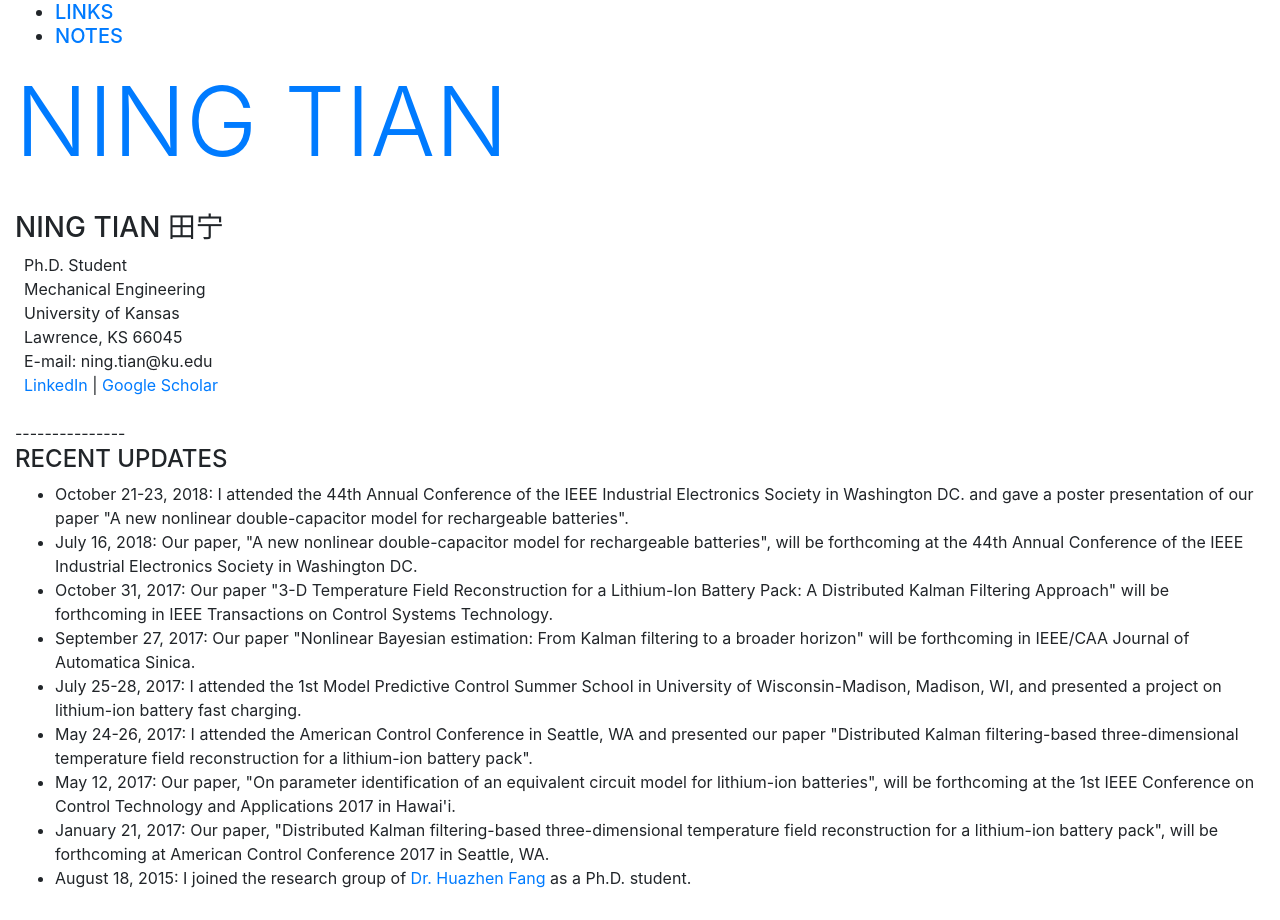
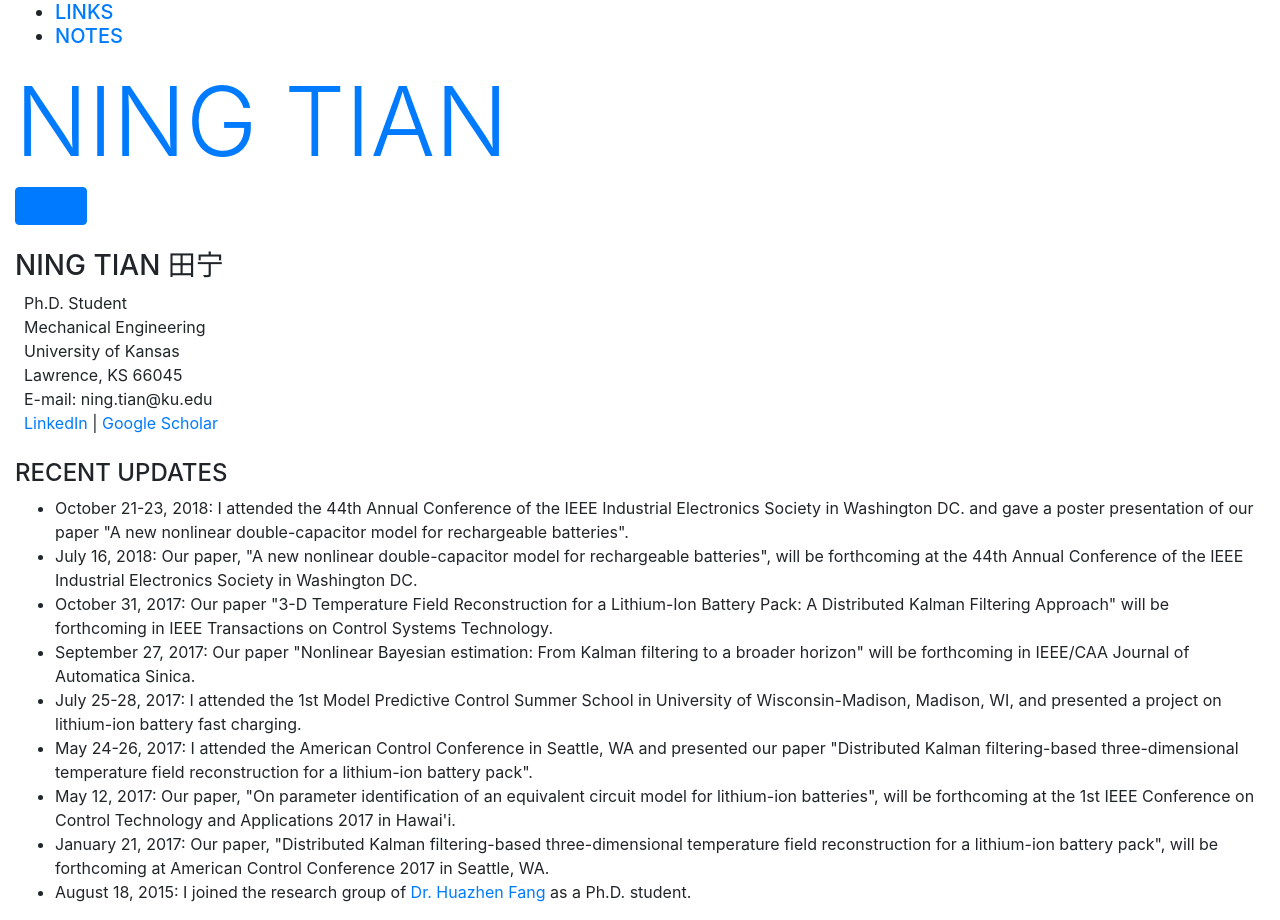
Before and after one commit to ningtian/ningtian.github.io, a Jekyll site: the page index.html, which Jekyll copies as it is, in a window 1280 px wide. Built offline with Jekyll 4.4.1, drawn with Linux system fonts in a browser that asks for light colours.

Commit message:
Update index.html

```diff
--- a/index.html
+++ b/index.html
@@ -1,88 +1,3 @@
-<!--
----
-layout: master
-title: Home
----
-
-<head>
-  <title>Bootstrap Example</title>
-  <meta charset="utf-8">
-  <meta name="viewport" content="width=device-width, initial-scale=1">
-  <link rel="stylesheet" href="https://maxcdn.bootstrapcdn.com/bootstrap/3.3.7/css/bootstrap.min.css">
-  <script src="https://ajax.googleapis.com/ajax/libs/jquery/3.3.1/jquery.min.js"></script>
-  <script src="https://maxcdn.bootstrapcdn.com/bootstrap/3.3.7/js/bootstrap.min.js"></script>
-
-<style>
-div.a {
-    line-height: 1.6;
-}
-ul {
-    display: block;
-    list-style-type: disc;
-    margin-top: 0em;
-    margin-bottom: 2em;
-    margin-left: 0;
-    margin-right: 0;
-    padding-left: 60px;
-}
-ul li { padding: 6px 0px; }
-</style>
-</head>
-
-<div class="row">
-
-	<div class="col-sm-3">
-	<img  class="img-rounded" alt="Ning Tian" src="img/Picture11.jpg" >
-	</div>
-
-	<div itemscope itemtype="http://data-vocabulary.org/Person" class="col-sm-9">
-		<div class="a">
-			<h3>NING TIAN 田宁</h3>
-			Ph.D. Student<br>
-			Mechanical Engineering<br>
-			University of Kansas<br>
-			Lawrence, KS 66045<br>
-			E-mail: ning.tian@ku.edu<br>
-			<a href="https://www.linkedin.com/in/ning-tian-0aa4a6113/">LinkedIn</a> | <a href="https://scholar.google.com/citations?user=BHRe3uoAAAAJ&hl=en">Google Scholar</a><br>
-	         </div>
-	</div>
-</div>
-
-
-<div class="a">
-<h4>RECENT UPDATES</h4>
-<ul>
-<li>October 21-23, 2018: I attended the 44th Annual Conference of the IEEE Industrial Electronics Society in Washington DC. and
-	gave a poster presentation of our paper "A new nonlinear double-capacitor model for rechargeable batteries". </li>
-
-<li>July 16, 2018: Our paper, "A new nonlinear double-capacitor model for rechargeable batteries", will be forthcoming at the 44th
-	Annual Conference of the IEEE Industrial Electronics Society in Washington DC. </li>
-
-<li>October 31, 2017: Our paper "3-D Temperature Field Reconstruction for a Lithium-Ion Battery Pack: A Distributed Kalman
-	Filtering Approach" will be forthcoming in IEEE Transactions on Control Systems Technology. </li>
-
-<li>September 27, 2017: Our paper "Nonlinear Bayesian estimation: From Kalman filtering to a broader horizon" will be forthcoming
-	in IEEE/CAA Journal of Automatica Sinica. </li>
-
-<li>July 25-28, 2017: I attended the 1st Model Predictive Control Summer School in University of Wisconsin-Madison, Madison, WI,
-	and presented a project on lithium-ion battery fast charging. </li>
-
-<li>May 24-26, 2017: I attended the American Control Conference in Seattle, WA and presented our paper "Distributed Kalman
-	filtering-based three-dimensional temperature field reconstruction for a lithium-ion battery pack". </li>
-
-<li>May 12, 2017: Our paper, "On parameter identification of an equivalent circuit model for lithium-ion batteries", will be
-	forthcoming at the 1st IEEE Conference on Control Technology and Applications 2017 in Hawai'i. </li>
-
-<li>January 21, 2017: Our paper, "Distributed Kalman filtering-based three-dimensional temperature field reconstruction for
-	a lithium-ion battery pack", will be forthcoming at American Control Conference 2017 in Seattle, WA. </li>
-
-<li>August 18, 2015: I joined the research group of <a href="http://fang.faculty.ku.edu/">Dr. Huazhen Fang</a> as
-	a Ph.D. student. </li>
-</ul>
-</div>
--->
-
-
 <!doctype html>
 <html lang="en">
   <head>
@@ -101,12 +16,13 @@
 	<h5>
 	<ul class="pull-right">
 
-	        <li class="{{ page.links }}"><a href="/links" title="Links">LINKS</a></li>
-		<li class="{{ page.notes }}"><a href="/notes" title="Notes">NOTES</a></li>
+	        <li><a href="/links" title="Links">LINKS</a></li>
+		<li><a href="/notes" title="Notes">NOTES</a></li>
 
 	</ul>
 	</h5>
 	<h2 class="display-1"><a href="/">NING TIAN</a></h2>
+		<button type="button" class="btn btn-primary"><a href="/links" title="Links">LINKS</a></button>
 </div> <!-- /header -->
 
 
@@ -120,8 +36,8 @@
 			&nbsp  E-mail: ning.tian@ku.edu<br>
 			&nbsp  <a href="https://www.linkedin.com/in/ning-tian-0aa4a6113/">LinkedIn</a> | <a href="https://scholar.google.com/citations?user=BHRe3uoAAAAJ&hl=en">Google Scholar</a><br>
 	<br>
-		  ---------------
-<h4>RECENT UPDATES</h4>
+
+ <h4>RECENT UPDATES</h4>
 <ul>
 <li>October 21-23, 2018: I attended the 44th Annual Conference of the IEEE Industrial Electronics Society in Washington DC. and
 	gave a poster presentation of our paper "A new nonlinear double-capacitor model for rechargeable batteries". </li>
```
